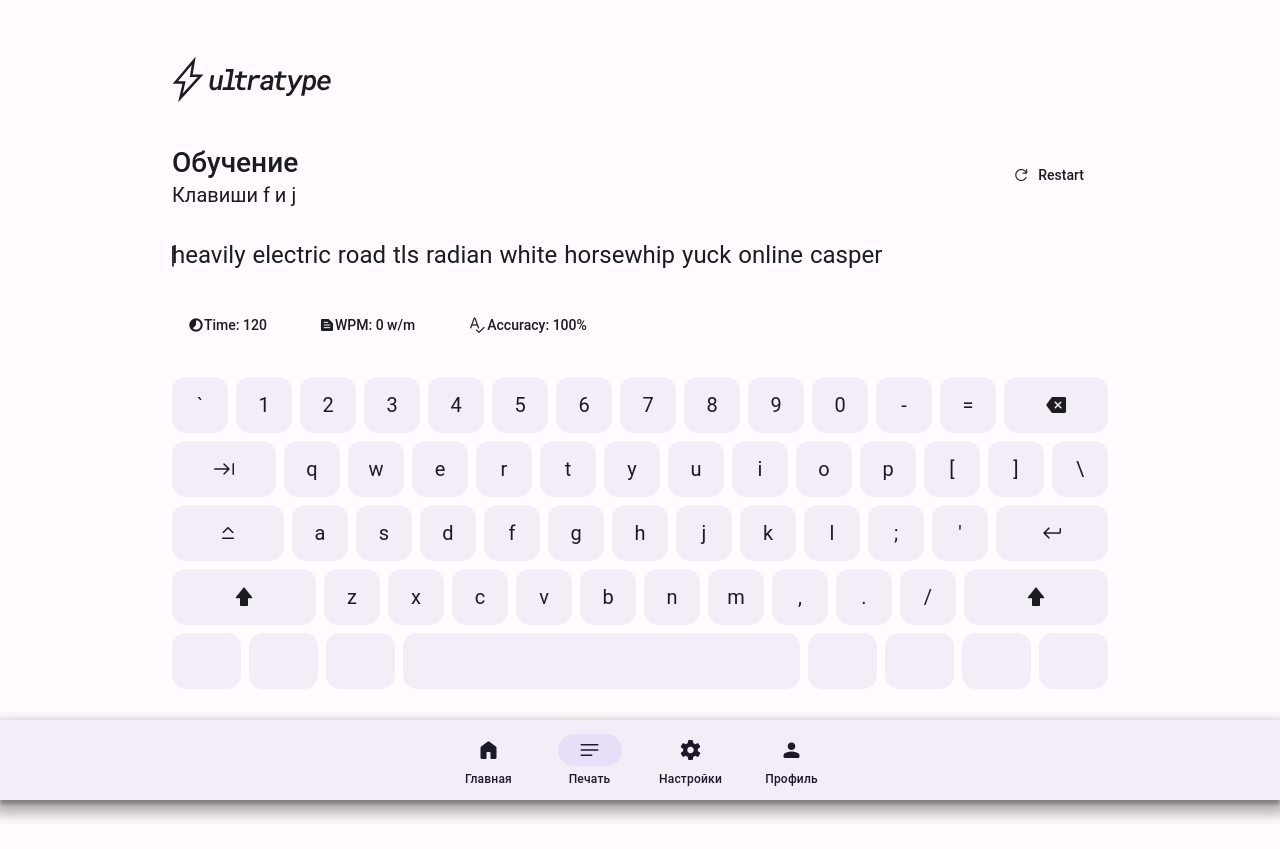
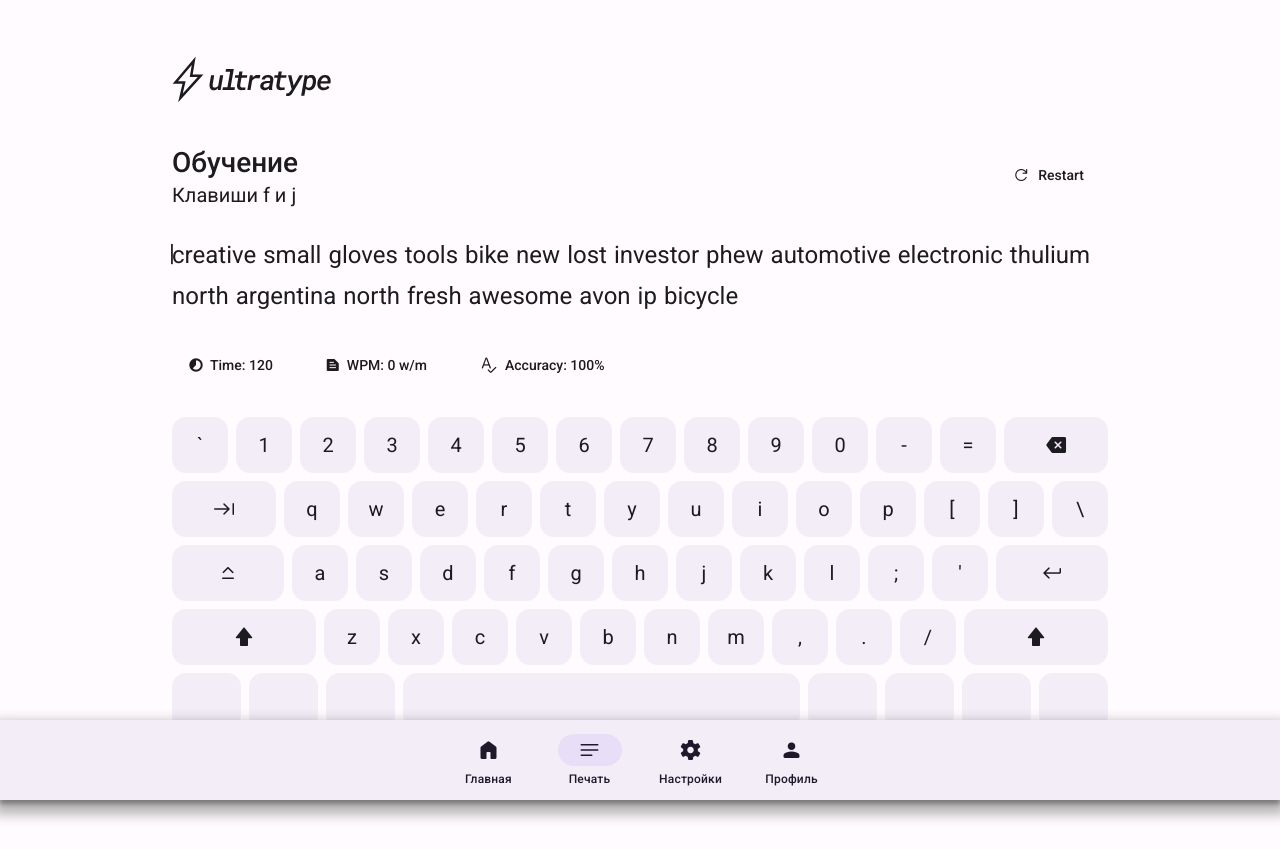
Before and after one commit to PoSayDone/ultratype_react, a React (Vite) app: page /typing in a window 1280 px wide. Before the commit the page ends 809 px from the top, so only its background shows below. Built offline with nearby package versions, Linux system fonts and the light colour scheme.

Commit message:
Переписал каретку

```diff
--- a/src/App.scss
+++ b/src/App.scss
@@ -1,4 +1,5 @@
 @import "https://fonts.googleapis.com/css2?family=Material+Symbols+Rounded:opsz,wght,FILL,GRAD@20..48,100..700,0..1,-50..200";
+@import "https://fonts.googleapis.com/css2?family=Roboto:wght@300;400;500;700&display=swap";
 @import "./NullStyles.scss";
 
 :root[data-theme='dark'] {
@@ -190,8 +191,8 @@ nav {
         max-width: fit-content;
         max-height: fit-content;
         border-radius: 15px;
+        text-align: center;
         cursor: pointer;
-
 
         span {
             font-size: 18px;
@@ -329,7 +330,6 @@ nav {
         }
 
         .whitespace {
-            display: block;
             min-width: 10px;
         }
 
@@ -354,7 +354,8 @@ nav {
             display: inline-block;
             position: absolute;
             border-radius: 3px;
-            margin-left: -2px;
+            margin-left: -3px;
+            margin-top: -2px;
             height: 24px;
             transition: 0.05s;
             transform-origin: top left;
@@ -382,8 +383,10 @@ nav {
             border-radius: 15px;
 
             span {
+                margin-right: 6px;
                 font-size: 16px;
             }
+
 
         }
 
--- a/src/components/Input/Input.tsx
+++ b/src/components/Input/Input.tsx
@@ -1,4 +1,4 @@
-import { createContext, useContext, useRef, useState } from "react";
+import { createContext, forwardRef, useContext, useEffect, useRef, useState } from "react";
 import Heading from "../Heading/Heading"
 import classNames from "classnames";
 import Caret from "../Caret";
@@ -10,7 +10,6 @@ type InputProps = {
     // Текст задания
     text: string;
     cursorPosition: number;
-
 }
 
 // Пропсы для символа
@@ -22,7 +21,7 @@ type CharacterProps = {
 }
 
 // Компонент символа
-const Character = (props: CharacterProps) => {
+const Character = forwardRef((props: CharacterProps, ref) => {
 
     // Проверяет является ли символ введенная пользователем правильным
     const isCorrect = props.actual === props.expected;
@@ -33,15 +32,19 @@ const Character = (props: CharacterProps) => {
 
     // Возвращаем span с буквой
     return (
-        <span className={
+        <span
+            className={
             classNames({ // используем модуль classnames для conditional классов
                 "letter": props.actual === undefined, // Для символа, который еще не ввел пользователь
                 "letter__correct": isCorrect && !isWhitespace, // Для правильного символа
                 "letter__incorrect": !isCorrect && !isWhitespace && !isNull, // Для неправильного символа
                 'whitespace': isWhitespace,
-            })}>{props.expected}</span>
+            })}
+            ref = {ref as React.RefObject<HTMLSpanElement>}
+            >{props.expected}</span>
     )
-}
+})
+
 // Компонент input
 const Input = ({ userText, text, cursorPosition }: InputProps) => {
     const typed = userText // введенные символы
@@ -50,11 +53,31 @@ const Input = ({ userText, text, cursorPosition }: InputProps) => {
     const wordsArray = text.split(/(?<=\s)/)
     const currentIndex = userText.length - 1
 
+    const caretRef = useRef<HTMLSpanElement>(null)
+    const currentLetterRef = useRef<HTMLSpanElement>(null)
+
+    useEffect(() => {
+        console.log(currentLetterRef)
+    }, [cursorPosition])
+
+
     let previousWordsLength = 0 // Переменная для преобразование индексов двумерного массива в одномерный
 
-    // Вовращаем div'ы слов, состоящие из Character'ов
+    // Возвращаем div'ы слов, состоящие из Character'ов
     return (
         <>
+            {
+                <span
+                    ref={caretRef}
+                    id="caret"
+                    className="caret"
+                    style={{
+                        left: currentLetterRef.current?.offsetLeft,
+                        top:  currentLetterRef.current?.offsetTop
+                    }}>
+                    |
+                </span>
+            }
             {
                 wordsArray.map((word, currentWordIndex) => { // Проходимся по всем словам при помощи map
                     {
@@ -64,15 +87,11 @@ const Input = ({ userText, text, cursorPosition }: InputProps) => {
                     return (
                         <div className="input__word">{ // Возвращаем div
                             word.split("").map((character, currentLetterIndex) => { // Проходимся по всем символам в слове при помощи map
+                                const isActive = (previousWordsLength+currentLetterIndex === cursorPosition)
                                 return (
                                     <>
-                                        {
-                                            // Если текущее положение равно индексу последнего введенного символа
-                                            (currentLetterIndex + previousWordsLength == cursorPosition)
-                                                ? <Caret /> // то возвращаем указатель
-                                                : ''// Иначе возвращаем пустоту
-                                        }
                                         <Character // Возвращаем символ
+                                            ref={isActive ? currentLetterRef : null}
                                             expected={character} // Эталонное значение
                                             actual={ // Значение пользователя
                                                 typedWords[currentWordIndex] !== undefined // Если пользователь ввел символ
@@ -80,12 +99,6 @@ const Input = ({ userText, text, cursorPosition }: InputProps) => {
                                                     : undefined // Иначе пустое значение
                                             }
                                         />
-                                        {
-                                            // Если текущее положение равно индексу последнего введенного символа
-                                            (cursorPosition === words.length && currentLetterIndex + previousWordsLength == cursorPosition - 1)
-                                                ? <Caret /> // то возвращаем указатель
-                                                : ''// Иначе возвращаем пустоту
-                                        }
                                     </>
                                 )
                             })
--- a/src/hooks/useEngine.ts
+++ b/src/hooks/useEngine.ts
@@ -6,7 +6,7 @@ import useCountdown from "./useCountdown";
 
 export type State = "start" | "run" | "finish"
 
-const NUMBER_OF_WORDS = 10;
+const NUMBER_OF_WORDS = 20;
 const TIME = 120;
 
 const useEngine = () => {
```
